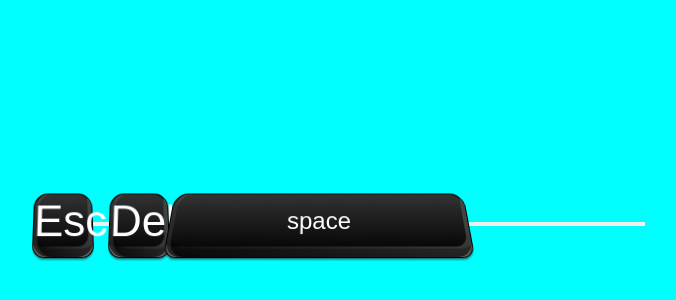
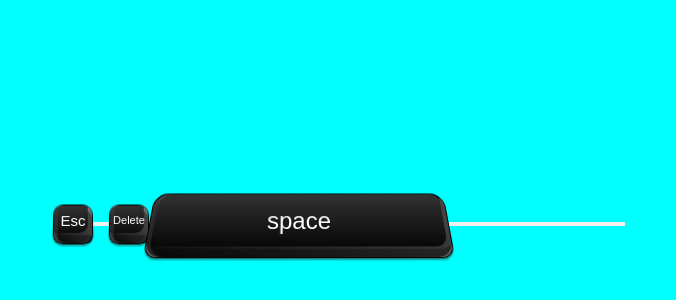
Before and after one commit to isaacleandro/teclado, a plain HTML site: page index.html in a window 1280 px wide. Shown: the part 176-476 px from the top of the page, without its empty margins (301-977 px from the left). Drawn offline with Linux system fonts and the light colour scheme.

Commit message:
estilizado button esc e delete.

```diff
--- a/style.css
+++ b/style.css
@@ -15,18 +15,17 @@ body {
 .esc {
   background-color: #000;
   color: #fff;
-  font-size: 44px;
+  font-size: 15px;
   border: 0.5px solid rgba(0, 0, 0, 0.1);
   padding-bottom: 8px;
-  width: 60px;
-  height: 65px;
-  border-radius: 15px 15px 12px 12px;
+  width: 40px;
+  height: 40px;
+  border-radius: 10px 10px 10px 10px;
   cursor: pointer;
   position: relative;
   will-change: transform;
   transition: all .1s ease-in-out 0s;
   user-select: none;
-  /* Add gradient shading to each side */
   background-image: linear-gradient(to right, rgba(0, 0, 0, 0.8), rgba(0, 0, 0, 0)),
     linear-gradient(to bottom, rgba(0, 0, 0, 0.8), rgba(0, 0, 0, 0));
   background-position: bottom right, bottom right;
@@ -48,7 +47,7 @@ body {
   right: 0;
   background-image: linear-gradient(to bottom, rgba(255, 255, 255, 0.2), rgba(0, 0, 0, 0.5));
   z-index: -1;
-  border-radius: 15px;
+  border-radius: 5px;
   box-shadow: inset 4px 0px 0px rgba(255, 255, 255, 0.1),
     inset 4px -8px 0px rgba(0, 0, 0, 0.3);
   transition: all .1s ease-in-out 0s;
@@ -74,7 +73,7 @@ body {
 .esc:active {
   will-change: transform;
   transform: perspective(80px) rotateX(5deg) rotateY(1deg) translateY(3px) scale(0.96);
-  height: 64px;
+  height: 40px;
   border: 0.25px solid rgba(0, 0, 0, 0.2);
   box-shadow: inset -4px -8px 0px rgba(255, 255, 255, 0.2),
     inset -4px -6px 0px rgba(0, 0, 0, 0.8),
@@ -114,15 +113,16 @@ body {
   outline: none;
 }
 
-.delete {
+ /* Proximo button //////////////////////////////////////// */
+ .delete {
   background-color: #000;
   color: #fff;
-  font-size: 44px;
+  font-size: 11px;
   border: 0.5px solid rgba(0, 0, 0, 0.1);
   padding-bottom: 8px;
-  width: 60px;
-  height: 65px;
-  border-radius: 15px 15px 12px 12px;
+  width: 40px;
+  height: 40px;
+  border-radius: 10px 10px 10px 10px;
   cursor: pointer;
   position: relative;
   will-change: transform;
@@ -149,7 +149,7 @@ body {
   right: 0;
   background-image: linear-gradient(to bottom, rgba(255, 255, 255, 0.2), rgba(0, 0, 0, 0.5));
   z-index: -1;
-  border-radius: 15px;
+  border-radius: 5px;
   box-shadow: inset 4px 0px 0px rgba(255, 255, 255, 0.1),
     inset 4px -8px 0px rgba(0, 0, 0, 0.3);
   transition: all .1s ease-in-out 0s;
@@ -175,7 +175,7 @@ body {
 .delete:active {
   will-change: transform;
   transform: perspective(80px) rotateX(5deg) rotateY(1deg) translateY(3px) scale(0.96);
-  height: 64px;
+  height: 40px;
   border: 0.25px solid rgba(0, 0, 0, 0.2);
   box-shadow: inset -4px -8px 0px rgba(255, 255, 255, 0.2),
     inset -4px -6px 0px rgba(0, 0, 0, 0.8),
@@ -215,6 +215,7 @@ body {
   outline: none;
 }
 
+/* Proximo button .......................................*/
 .space {
   background-color: #000;
   color: #fff;
```
